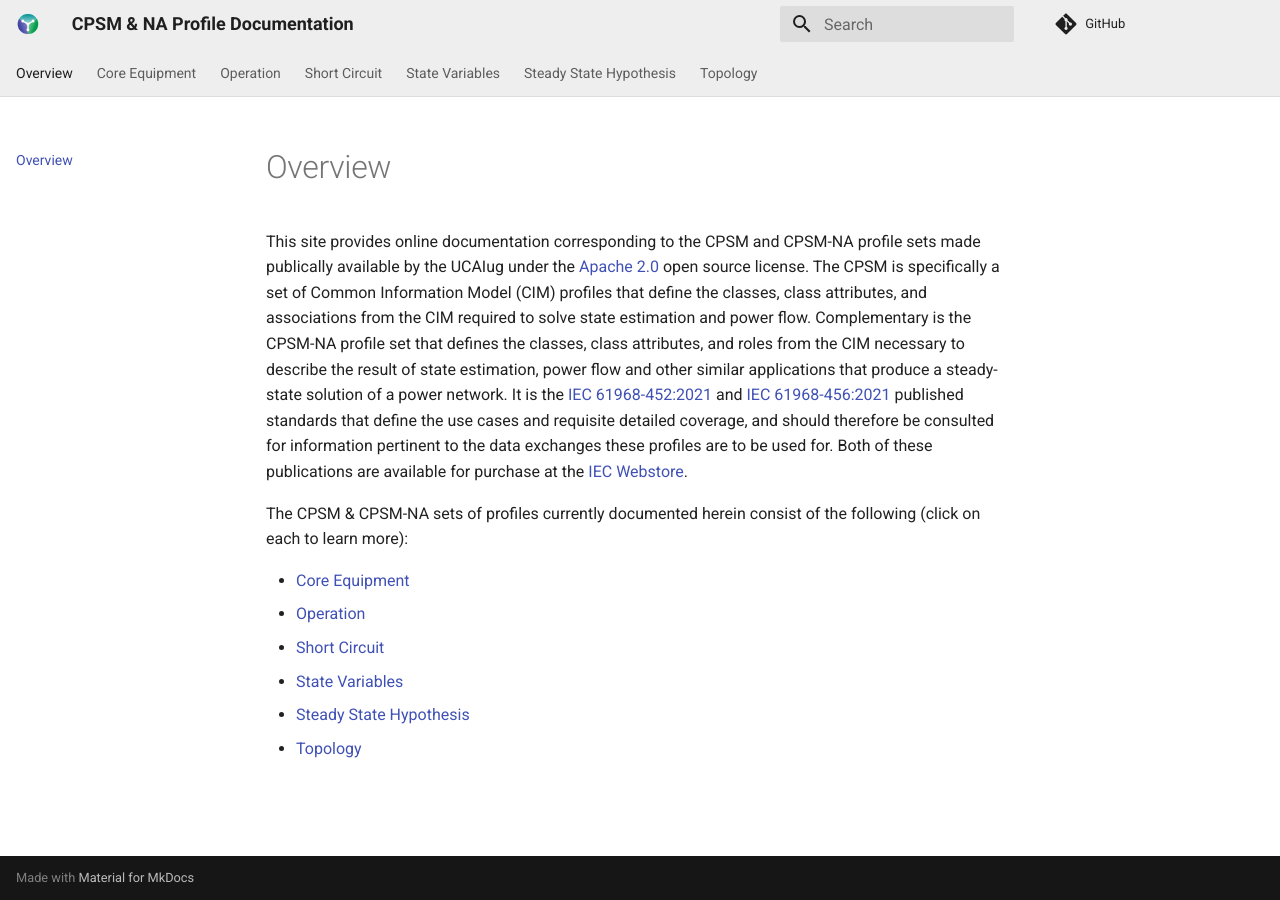
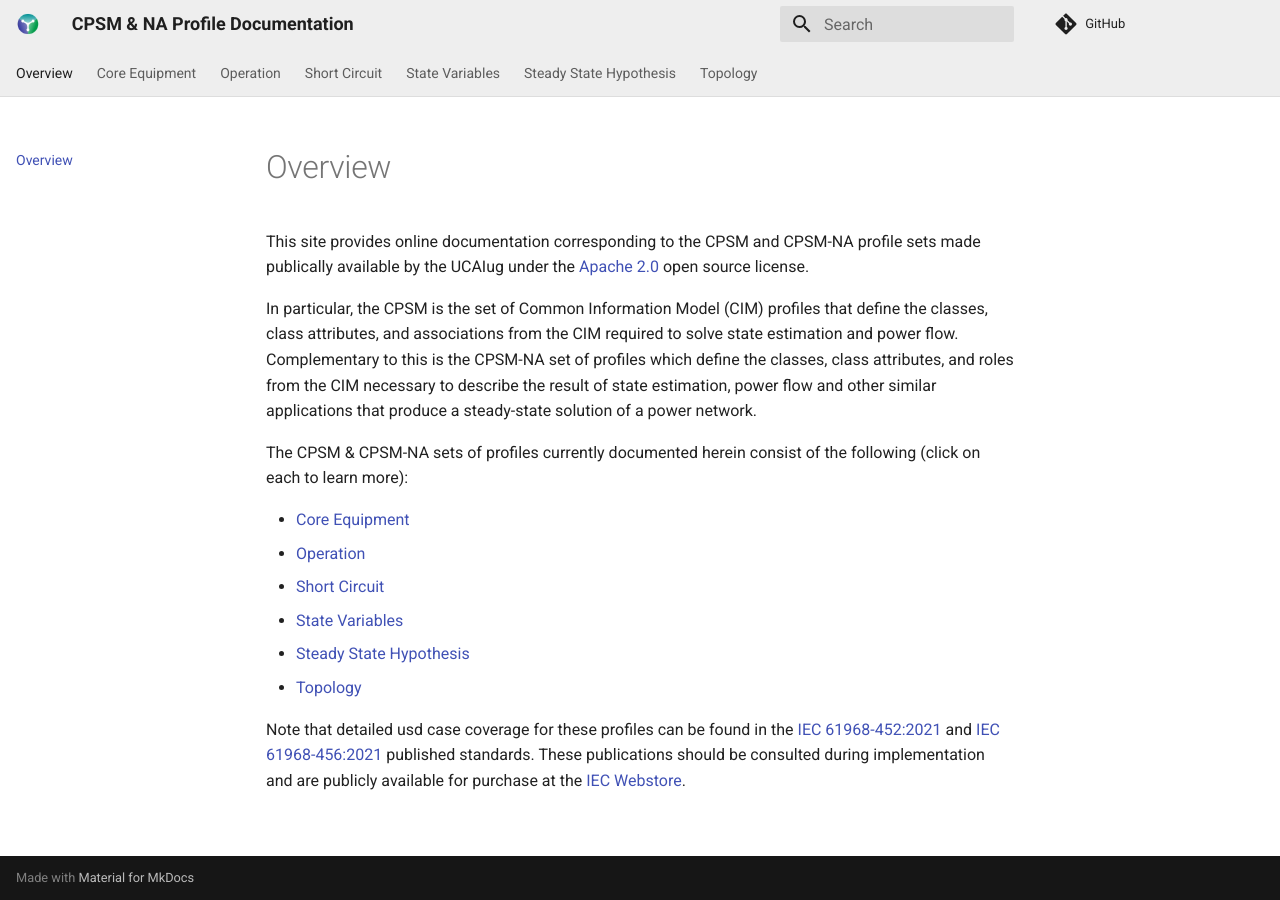
Before and after one commit to cimug-org/cpsm-docs, an MkDocs documentation site: the page built from docs/index.md, in a window 1280 px wide. Built offline with MkDocs 1.6.1 and Material for MkDocs 9.7.7, drawn with Linux system fonts in a browser that asks for light colours; comment, search, counter and statistics services are not loaded.

Commit message:
Update index.md

```diff
--- a/docs/index.md
+++ b/docs/index.md
@@ -1,5 +1,7 @@
 # Overview
-This site provides online documentation corresponding to the CPSM and CPSM-NA profile sets made publically available by the UCAIug under the [Apache 2.0](LICENSE) open source license. The CPSM is specifically a set of Common Information Model (CIM) profiles that define the classes, class attributes, and associations from the CIM required to solve state estimation and power flow.  Complementary is the CPSM-NA profile set that defines the classes, class attributes, and roles from the CIM necessary to describe the result of state estimation, power flow and other similar applications that produce a steady-state solution of a power network. It is the [IEC 61968-452:2021](https://webstore.iec.ch/en/publication/64844) and [IEC 61968-456:2021](https://webstore.iec.ch/en/publication/68054) published standards that define the use cases and requisite detailed coverage, and should therefore be consulted for information pertinent to the data exchanges these profiles are to be used for. Both of these publications are available for purchase at the [IEC Webstore](https://webstore.iec.ch/).
+This site provides online documentation corresponding to the CPSM and CPSM-NA profile sets made publically available by the UCAIug under the [Apache 2.0](LICENSE) open source license.
+
+In particular, the CPSM is the set of Common Information Model (CIM) profiles that define the classes, class attributes, and associations from the CIM required to solve state estimation and power flow. Complementary to this is the CPSM-NA set of profiles which define the classes, class attributes, and roles from the CIM necessary to describe the result of state estimation, power flow and other similar applications that produce a steady-state solution of a power network.
 
 The CPSM & CPSM-NA sets of profiles currently documented herein consist of the following (click on each to learn more):
 
@@ -9,3 +11,5 @@ The CPSM & CPSM-NA sets of profiles currently documented herein consist of the f
 - [State Variables](./State Variables/index.md)
 - [Steady State Hypothesis](./Steady State Hypothesis/index.md)
 - [Topology](./Topology/index.md)
+
+Note that detailed usd case coverage for these profiles can be found in the [IEC 61968-452:2021](https://webstore.iec.ch/en/publication/64844) and [IEC 61968-456:2021](https://webstore.iec.ch/en/publication/68054) published standards. These publications should be consulted during implementation and are publicly available for purchase at the [IEC Webstore](https://webstore.iec.ch/).
```
